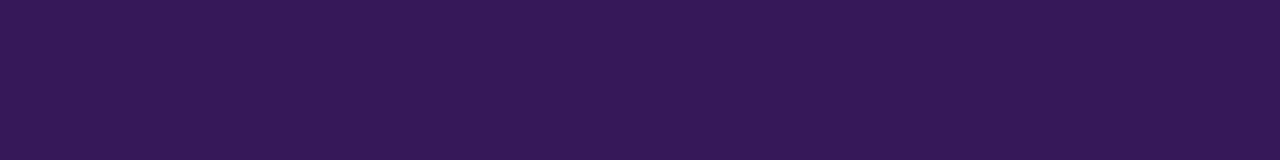
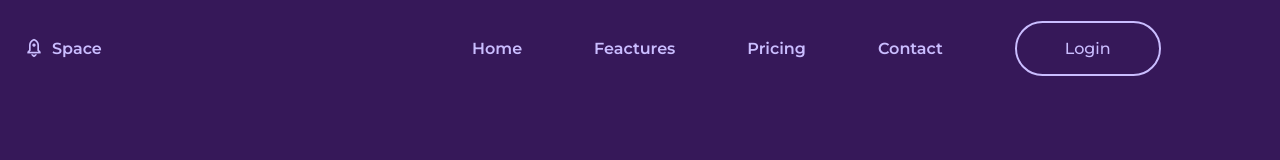
Before and after one commit to Santiago766/responsive-space-website, a plain HTML site: page index.html in a window 1280 px wide. Drawn offline with nearby package versions, Linux system fonts and the light colour scheme.

Commit message:
Se realizo el header

```diff
--- a/assets/css/styles.css
+++ b/assets/css/styles.css
@@ -83,6 +83,68 @@ img {
 
 /*=============== HEADER & NAV ===============*/
 
+.header {
+  position:fixed;
+  width: 100%;
+  top: 0;
+  left: 0;
+  background-color: var(--body-color);
+  z-index: var(--z-fixed);
+  margin-top: 20px;
+}
+
+.nav {
+  position: relative;
+  height: var(--header-height);
+  display:flex;
+  justify-content: space-between;
+  align-items: center;
+}
+
+.nav__logo {
+  display: flex;
+  align-items: center;
+  justify-content: center;
+  color: var(--text-color);
+  column-gap: .5rem;
+  font-weight: var(--font-semi-bold);
+}
+
+.nav__logo i {
+  font-size: 1.25rem;
+  font-weight: initial;
+}
+
+.nav__menu {
+  display:flex;
+  align-items: center;
+  column-gap: 4.5rem;
+  width: 60%;
+}
+
+.nav__list {
+  display: flex;
+  margin-left: auto;
+  flex-direction:  row;
+  gap: 4.5rem;
+}
+
+.nav__button {
+  display: inline-block;
+  width: max-content;
+  background-color: var(--body-color);
+  color: var(--text-color);
+  border: 2px solid var(--text-color);
+  padding: 1rem 3rem;
+  border-radius: 4rem;
+}
+
+.nav__link {
+  color: var(--text-color);
+  font-weight: var(--font-semi-bold);
+  row-gap: 2.5rem;
+}
+
 
 /* Navigation for mobile devices */
 
--- a/index.html
+++ b/index.html
@@ -18,7 +18,29 @@
    <body>
       <!--==================== HEADER ====================-->
       <header class="header" id="header">
-
+         <nav class="nav container">
+            <a href="#" class="nav__logo">
+               <i class="ri-rocket-2-line" ></i>
+               Space
+            </a>
+            <div class="nav__menu">
+               <ul class="nav__list">
+                  <li class="nav__item">
+                     <a href="#" class="nav__link">Home</a>
+                  </li>
+                  <li class="nav__item">
+                     <a href="#" class="nav__link">Feactures</a>
+                  </li>
+                  <li class="nav__item">
+                     <a href="#" class="nav__link">Pricing</a>
+                  </li>
+                  <li class="nav__item">
+                     <a href="#" class="nav__link">Contact</a>
+                  </li>
+               </ul>
+               <a href="#" class="nav__button">Login</a>
+            </div>
+         </nav>
       </header>
 
       <!--==================== MAIN ====================-->
```
